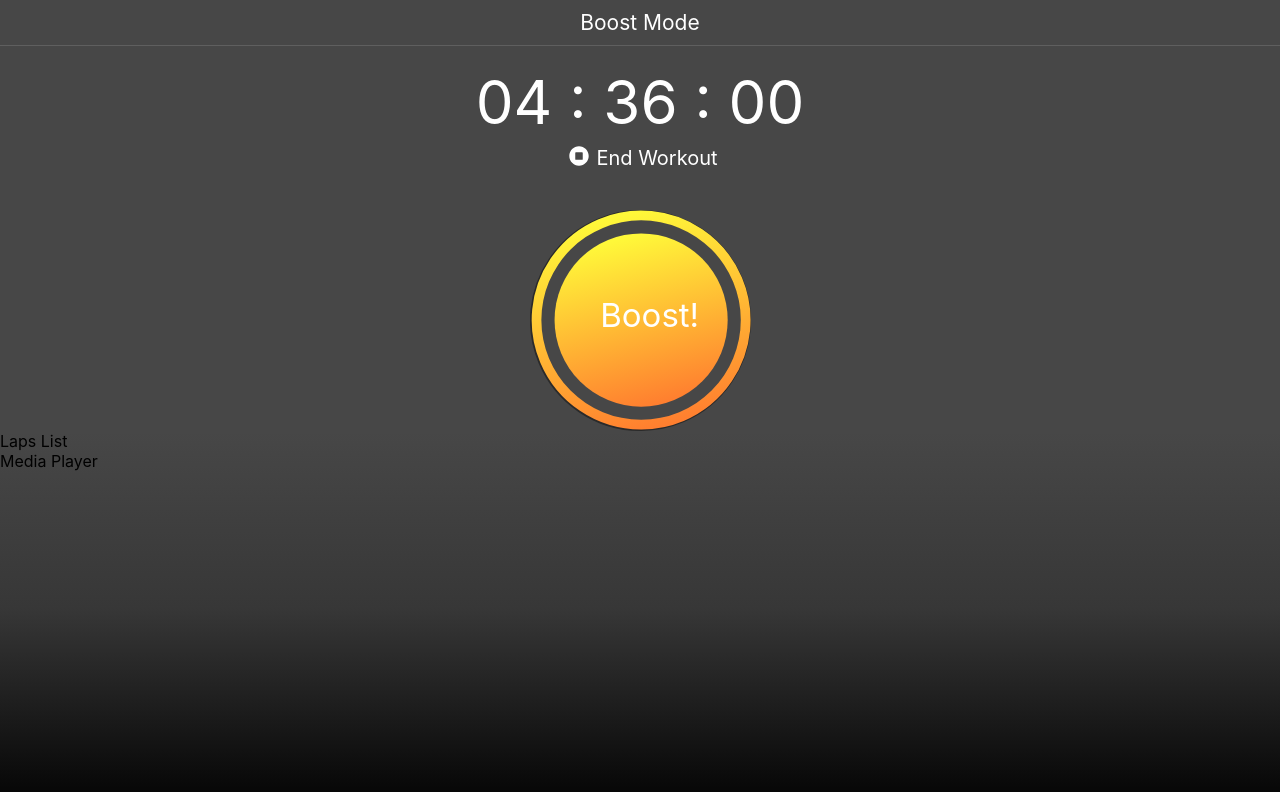
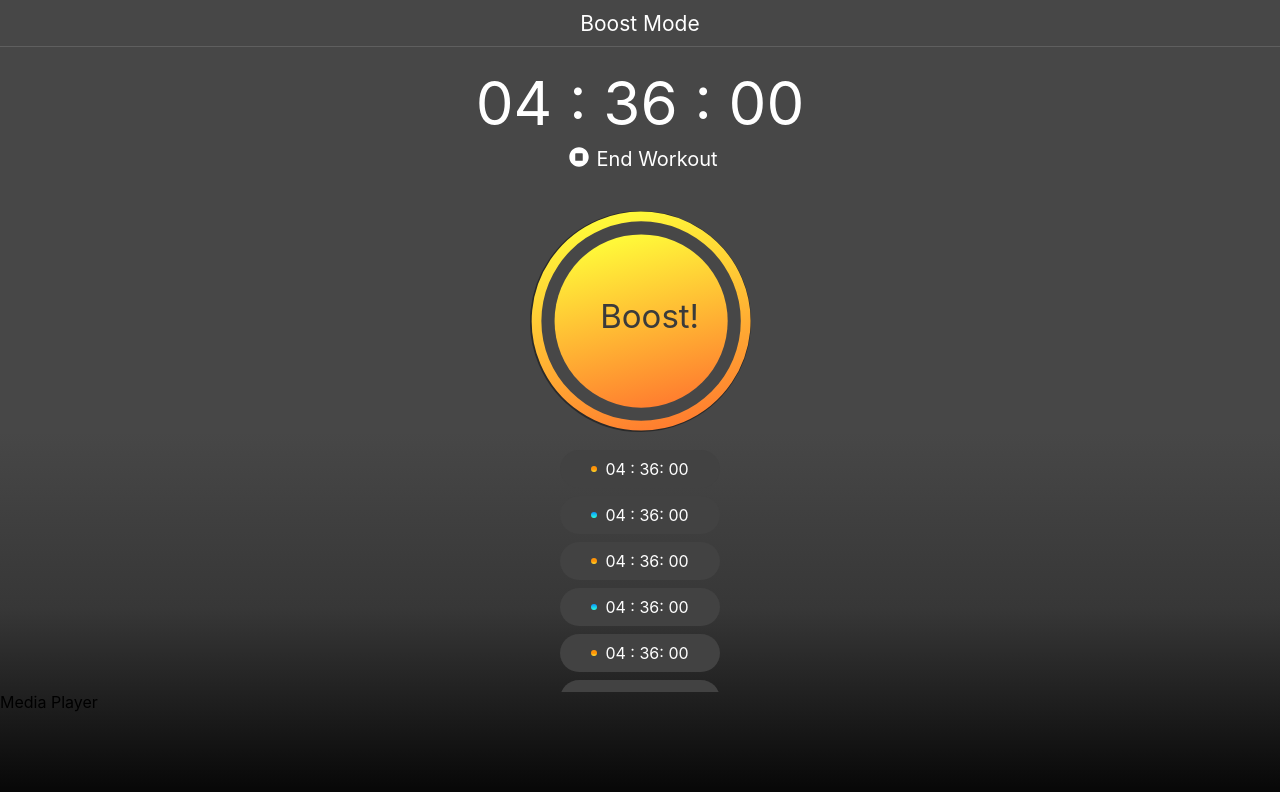
Before and after one commit to nir2002/hiit-booster, a React (Create React App) app: page / in a window 1280 px wide. Shown: the top 792 px of the page. Built offline with nearby package versions, Linux system fonts and the light colour scheme.

Commit message:
laps list static component

```diff
--- a/src/App.js
+++ b/src/App.js
@@ -7,13 +7,13 @@ import WorkoutControls from './components/containers/WorkoutControls';
 import LapsList from './components/containers/LapsList';
 import MediaPlayer from './components/containers/MediaPlayer';
 
-const modes = {
+export const modes = {
   Warmup: 0,
   Boost: 1,
   Recover: 2,
 };
 
-const modesTitles = {
+export const modesTitles = {
   [modes.Warmup]: 'Warmup',
   [modes.Boost]: 'Boost Mode',
   [modes.Recover]: 'Recover Mode',
--- /dev/null
+++ b/src/components/Lap/Lap.js
@@ -0,0 +1,40 @@
+import React from 'react';
+import styled from '@emotion/styled';
+import { modes } from '../../App';
+
+function Lap({ mode }) {
+  return (
+    <LapResult>
+      <LapMode mode={mode} />
+      04 : 36: 00
+    </LapResult>
+  );
+}
+
+export default Lap;
+
+const LapResult = styled.div`
+  display: flex;
+  justify-content: center;
+  align-items: center;
+  color: #fff;
+  width: 160px;
+  min-height: 30px;
+  padding: 4px 0;
+  border-radius: 20px;
+  background: #424242;
+  margin-top: 8px;
+`;
+
+const LapMode = styled.div`
+  background: ${(props) =>
+    props.mode === modes.Boost
+      ? 'linear-gradient(#ff9408 54%, #ffbd1c 76%, #ffdc2b 100%)'
+      : props.mode === modes.Recover
+      ? 'linear-gradient(#0894FF 0%, #2BFFDC 100%)'
+      : 'none'};
+  width: 6px;
+  height: 6px;
+  border-radius: 20px;
+  margin-right: 8px;
+`;
--- /dev/null
+++ b/src/components/Lap/index.js
@@ -0,0 +1 @@
+export { default } from './Lap';
--- a/src/components/containers/LapsList/LapsList.js
+++ b/src/components/containers/LapsList/LapsList.js
@@ -1,7 +1,30 @@
+import styled from '@emotion/styled';
 import React from 'react';
+import { modes } from '../../../App';
+import Lap from './../../Lap';
 
-function LapsList() {
-  return <div>Laps List</div>;
+function Laps() {
+  return (
+    <LapsList>
+      <Lap mode={modes.Boost} />
+      <Lap mode={modes.Recover} />
+      <Lap mode={modes.Boost} />
+      <Lap mode={modes.Recover} />
+      <Lap mode={modes.Boost} />
+      <Lap mode={modes.Recover} />
+      <Lap mode={modes.Boost} />
+      <Lap mode={modes.Recover} />
+    </LapsList>
+  );
 }
 
-export default LapsList;
+export default Laps;
+
+const LapsList = styled.div`
+  margin-top: 10px;
+  display: flex;
+  flex-direction: column;
+  align-items: center;
+  flex: 0.65;
+  overflow-y: scroll;
+`;
--- a/src/components/containers/WorkoutControls/WorkoutControls.js
+++ b/src/components/containers/WorkoutControls/WorkoutControls.js
@@ -55,4 +55,5 @@ const ModeSwitchText = styled.div`
   top: 48%;
   left: 32%;
   font-size: 33px;
+  color: #3b3b3b;
 `;
```
